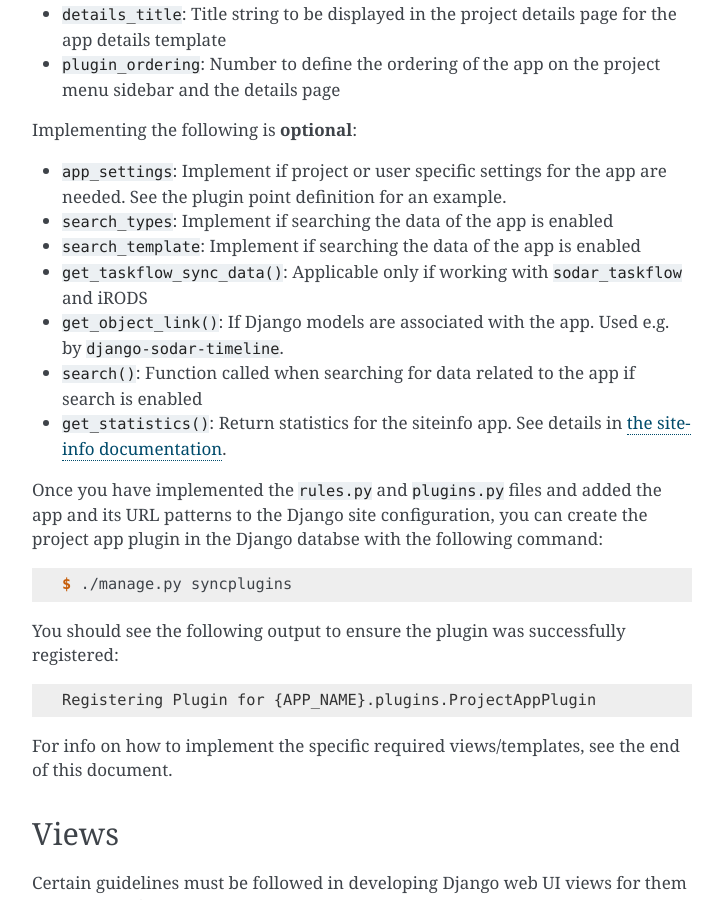
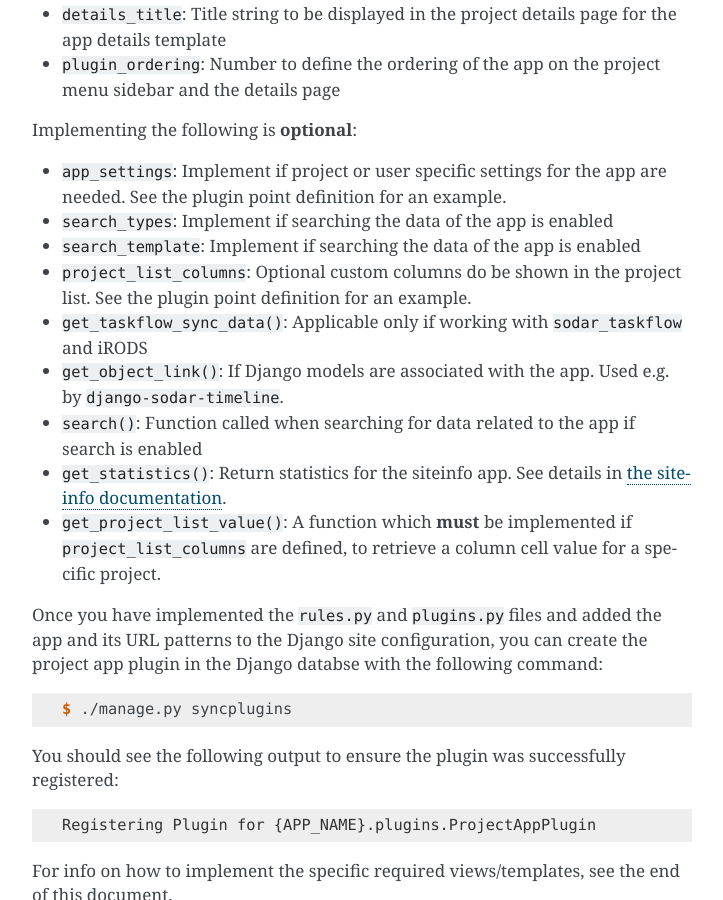
Before and after one commit to bihealth/sodar-core-legacy, a Sphinx documentation site: the page built from docs/source/dev_project_app.rst, in a window 1280 px wide and 900 px high, scrolled down 4201 px. Shown: the whole window, without its empty margins (388-1111 px from the left). Built offline with Sphinx 7.4.7, drawn with Linux system fonts in a browser that asks for light colours.

Commit message:
update documentation (#263, #265)

```diff
--- a/docs/source/breaking_changes.rst
+++ b/docs/source/breaking_changes.rst
@@ -11,6 +11,12 @@ version. For a complete list of changes in the current release, see the
 
 **NOTE:** When viewing this document in GitLab critical content will by default
 be missing. Please click "display source" if you want to read this in GitLab.
+
+
+v0.6.1 (WIP)
+============
+
+N/A
 
 
 v0.6.0 (2019-05-10)
--- a/docs/source/conf.py
+++ b/docs/source/conf.py
@@ -29,7 +29,7 @@ author = 'Mikko Nieminen'
 # The short X.Y version
 version = '0.6'
 # The full version, including alpha/beta/rc tags
-release = '0.6.0'
+release = '0.6.1'
 
 
 # -- General configuration ---------------------------------------------------
--- a/docs/source/dev_project_app.rst
+++ b/docs/source/dev_project_app.rst
@@ -209,6 +209,8 @@ Implementing the following is **optional**:
   are needed. See the plugin point definition for an example.
 - ``search_types``: Implement if searching the data of the app is enabled
 - ``search_template``: Implement if searching the data of the app is enabled
+- ``project_list_columns``: Optional custom columns do be shown in the project
+  list. See the plugin point definition for an example.
 - ``get_taskflow_sync_data()``: Applicable only if working with
   ``sodar_taskflow`` and iRODS
 - ``get_object_link()``: If Django models are associated with the app. Used e.g.
@@ -217,6 +219,9 @@ Implementing the following is **optional**:
   search is enabled
 - ``get_statistics()``: Return statistics for the siteinfo app. See details in
   :ref:`the siteinfo documentation <app_siteinfo>`.
+- ``get_project_list_value()``: A function which **must** be implemented if
+  ``project_list_columns`` are defined, to retrieve a column cell value for a
+  specific project.
 
 Once you have implemented the ``rules.py`` and ``plugins.py`` files and added
 the app and its URL patterns to the Django site configuration, you can create
@@ -630,7 +635,7 @@ the result:
        }
 
 Search Template
-----------------
+---------------
 
 Projectroles will provide your template context the ``search_results`` object,
 which corresponds to the result dict of the aforementioned function. There are
```
